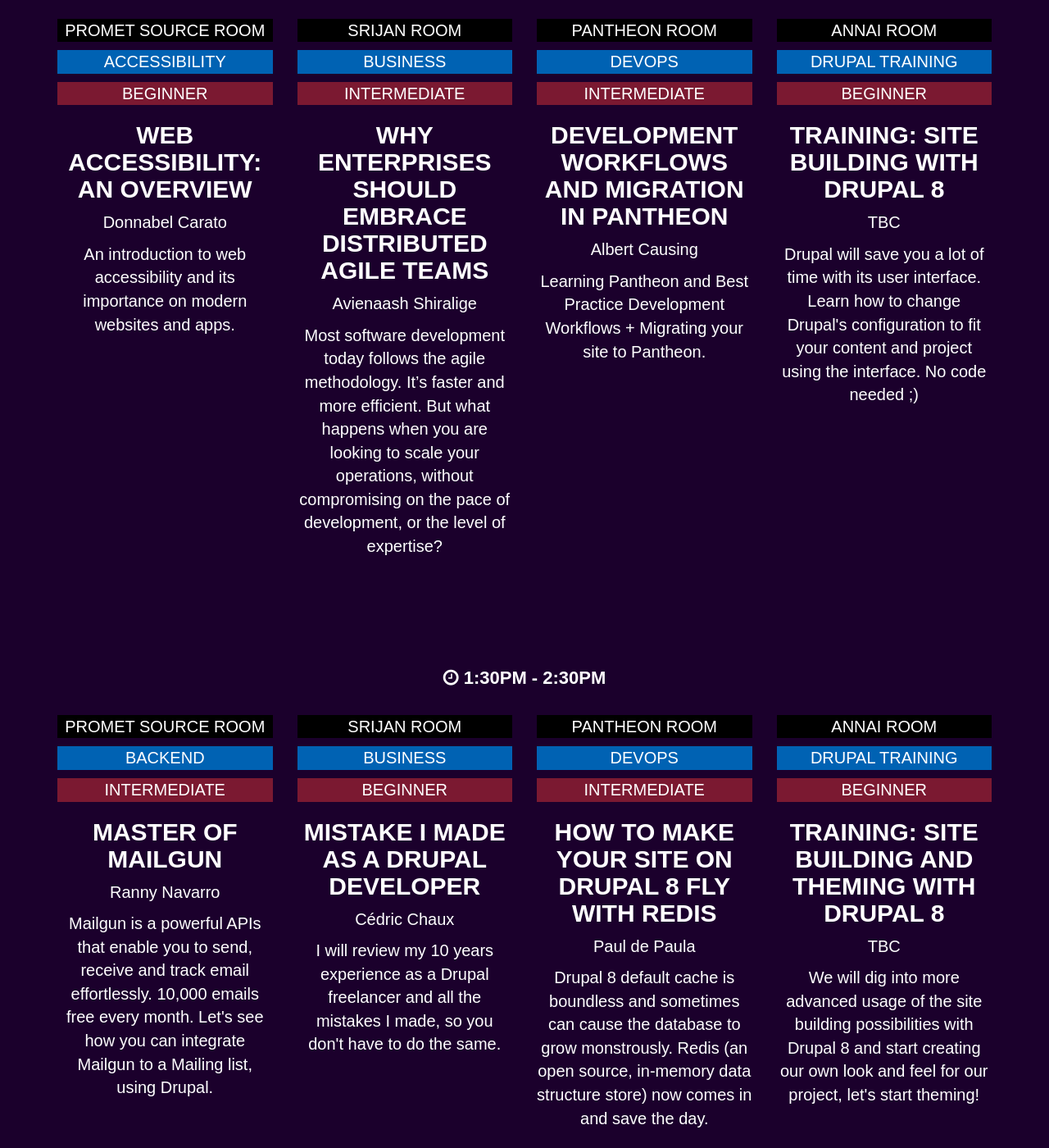
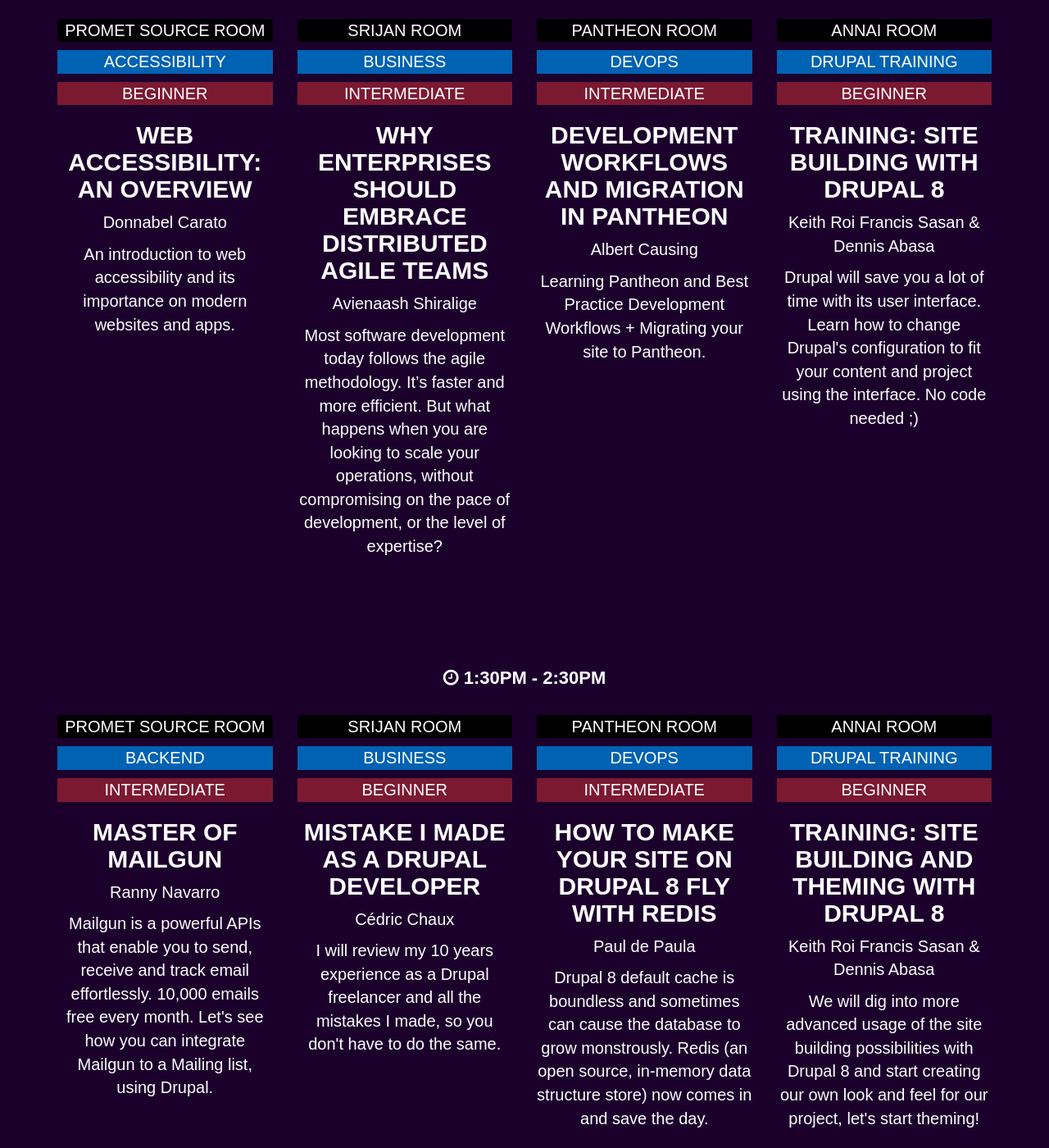
Before and after one commit to Luukyb/drupalcampcebu2017, a Jekyll site: the page built from schedule.html, in a window 1280 px wide and 1400 px high, scrolled down 1602 px. Shown: the whole window at 82% size. Built offline with Jekyll 4.4.1, drawn with Linux system fonts in a browser that asks for light colours; nearby versions of some CDN libraries; some web fonts are replaced.

Commit message:
Issue #52: Replace TBC with speakers.

```diff
--- a/schedule.html
+++ b/schedule.html
@@ -96,7 +96,7 @@
         <p class="session-category">Drupal training</p>
         <p class="session-level">Beginner</p>
         <h3 class="session-topic">Training: Site Building with Drupal 8</h3>
-        <p class="session-speaker">TBC</p>
+        <p class="session-speaker">Keith Roi Francis Sasan & Dennis Abasa</p>
         <p class="session-description">Drupal will save you a lot of time with its user interface. Learn how to change Drupal's configuration to fit your content and project using the interface. No code needed ;)</p>
       </div>
     </div>
@@ -134,7 +134,7 @@
         <p class="session-category">Drupal training</p>
         <p class="session-level">Beginner</p>
         <h3 class="session-topic">Training: Site Building and Theming with Drupal 8</h3>
-        <p class="session-speaker">TBC</p>
+        <p class="session-speaker">Keith Roi Francis Sasan & Dennis Abasa</p>
         <p class="session-description">We will dig into more advanced usage of the site building possibilities with Drupal 8 and start creating our own look and feel for our project, let's start theming!</p>
       </div>
     </div>
```
